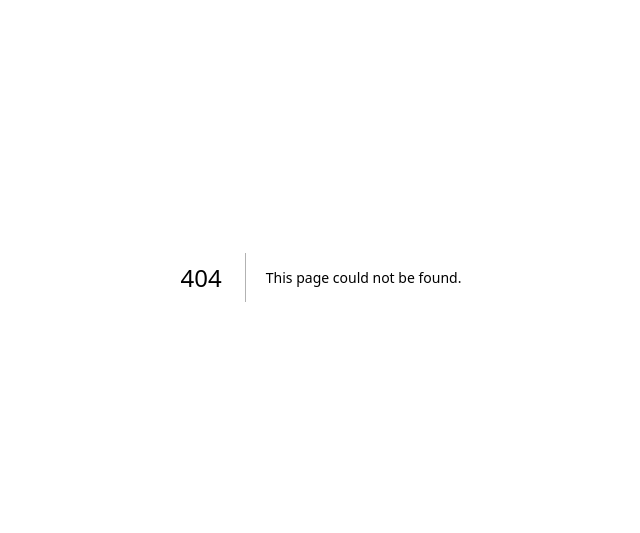
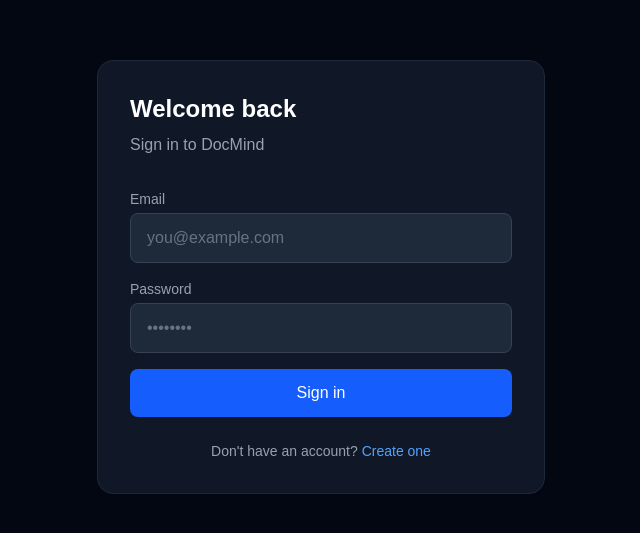
Before and after one commit to yahyahus/docmind-frontend, a Next.js app: page /login in a window 1280 px wide. Before the commit this address had no page. Shown: the part 123-656 px from the top of the page, without its empty margins (319-959 px from the left). Built offline with nearby package versions, Linux system fonts and the light colour scheme; no server answers.

Commit message:
Initial Next.js setup

```diff
--- /dev/null
+++ b/app/login/page.js
@@ -0,0 +1,99 @@
+'use client';
+import { useState } from 'react';
+import { useRouter } from 'next/navigation';
+import Cookies from 'js-cookie';
+import api from '../../lib/api';
+
+export default function Login() {
+  const router = useRouter();
+  const [email, setEmail] = useState('');
+  const [password, setPassword] = useState('');
+  const [error, setError] = useState('');
+  const [loading, setLoading] = useState(false);
+
+  async function handleLogin() {
+    setError('');
+    setLoading(true);
+    try {
+      // FastAPI login expects form data not JSON
+      const formData = new URLSearchParams();
+      formData.append('username', email);
+      formData.append('password', password);
+
+      const response = await api.post('/auth/login', formData, {
+        headers: { 'Content-Type': 'application/x-www-form-urlencoded' },
+      });
+
+      // Save token in cookie — expires in 1 day
+      Cookies.set('token', response.data.access_token, { expires: 1 });
+      router.push('/dashboard');
+    } catch (err) {
+      setError('Invalid email or password');
+    } finally {
+      setLoading(false);
+    }
+  }
+
+  return (
+    <div className="min-h-screen bg-gray-950 flex items-center justify-center">
+      <div className="bg-gray-900 p-8 rounded-2xl w-full max-w-md border border-gray-800">
+
+        <h1 className="text-2xl font-bold text-white mb-2">Welcome back</h1>
+        <p className="text-gray-400 mb-8">Sign in to DocMind</p>
+
+        {error && (
+          <div className="bg-red-900/30 border border-red-700 text-red-400
+                          rounded-lg p-3 mb-4 text-sm">
+            {error}
+          </div>
+        )}
+
+        <div className="space-y-4">
+          <div>
+            <label className="block text-sm text-gray-400 mb-1">Email</label>
+            <input
+              type="email"
+              value={email}
+              onChange={(e) => setEmail(e.target.value)}
+              onKeyDown={(e) => e.key === 'Enter' && handleLogin()}
+              placeholder="you@example.com"
+              className="w-full bg-gray-800 border border-gray-700 rounded-lg
+                         px-4 py-3 text-white placeholder-gray-500 focus:outline-none
+                         focus:border-blue-500 transition-colors"
+            />
+          </div>
+
+          <div>
+            <label className="block text-sm text-gray-400 mb-1">Password</label>
+            <input
+              type="password"
+              value={password}
+              onChange={(e) => setPassword(e.target.value)}
+              onKeyDown={(e) => e.key === 'Enter' && handleLogin()}
+              placeholder="••••••••"
+              className="w-full bg-gray-800 border border-gray-700 rounded-lg
+                         px-4 py-3 text-white placeholder-gray-500 focus:outline-none
+                         focus:border-blue-500 transition-colors"
+            />
+          </div>
+
+          <button
+            onClick={handleLogin}
+            disabled={loading}
+            className="w-full bg-blue-600 hover:bg-blue-500 disabled:bg-blue-900
+                       text-white font-medium py-3 rounded-lg transition-colors"
+          >
+            {loading ? 'Signing in...' : 'Sign in'}
+          </button>
+        </div>
+
+        <p className="text-center text-gray-400 mt-6 text-sm">
+          Don't have an account?{' '}
+          <a href="/register" className="text-blue-400 hover:text-blue-300">
+            Create one
+          </a>
+        </p>
+      </div>
+    </div>
+  );
+}
--- /dev/null
+++ b/app/register/login.js
@@ -0,0 +1,90 @@
+'use client';
+import { useState } from 'react';
+import { useRouter } from 'next/navigation';
+import api from '../../lib/api';
+
+export default function Register() {
+  const router = useRouter();
+  const [email, setEmail] = useState('');
+  const [password, setPassword] = useState('');
+  const [error, setError] = useState('');
+  const [loading, setLoading] = useState(false);
+
+  async function handleRegister() {
+    setError('');
+    if (password.length < 8) {
+      setError('Password must be at least 8 characters');
+      return;
+    }
+    setLoading(true);
+    try {
+      await api.post('/auth/register', { email, password });
+      router.push('/login');
+    } catch (err) {
+      setError(err.response?.data?.detail || 'Registration failed');
+    } finally {
+      setLoading(false);
+    }
+  }
+
+  return (
+    <div className="min-h-screen bg-gray-950 flex items-center justify-center">
+      <div className="bg-gray-900 p-8 rounded-2xl w-full max-w-md border border-gray-800">
+
+        <h1 className="text-2xl font-bold text-white mb-2">Create account</h1>
+        <p className="text-gray-400 mb-8">Start chatting with your documents</p>
+
+        {error && (
+          <div className="bg-red-900/30 border border-red-700 text-red-400
+                          rounded-lg p-3 mb-4 text-sm">
+            {error}
+          </div>
+        )}
+
+        <div className="space-y-4">
+          <div>
+            <label className="block text-sm text-gray-400 mb-1">Email</label>
+            <input
+              type="email"
+              value={email}
+              onChange={(e) => setEmail(e.target.value)}
+              placeholder="you@example.com"
+              className="w-full bg-gray-800 border border-gray-700 rounded-lg
+                         px-4 py-3 text-white placeholder-gray-500 focus:outline-none
+                         focus:border-blue-500 transition-colors"
+            />
+          </div>
+
+          <div>
+            <label className="block text-sm text-gray-400 mb-1">Password</label>
+            <input
+              type="password"
+              value={password}
+              onChange={(e) => setPassword(e.target.value)}
+              placeholder="Minimum 8 characters"
+              className="w-full bg-gray-800 border border-gray-700 rounded-lg
+                         px-4 py-3 text-white placeholder-gray-500 focus:outline-none
+                         focus:border-blue-500 transition-colors"
+            />
+          </div>
+
+          <button
+            onClick={handleRegister}
+            disabled={loading}
+            className="w-full bg-blue-600 hover:bg-blue-500 disabled:bg-blue-900
+                       text-white font-medium py-3 rounded-lg transition-colors"
+          >
+            {loading ? 'Creating account...' : 'Create account'}
+          </button>
+        </div>
+
+        <p className="text-center text-gray-400 mt-6 text-sm">
+          Already have an account?{' '}
+          <a href="/login" className="text-blue-400 hover:text-blue-300">
+            Sign in
+          </a>
+        </p>
+      </div>
+    </div>
+  );
+}
--- /dev/null
+++ b/lib/api.js
@@ -0,0 +1,50 @@
+/**
+ * FILE: lib/api.js
+ * ROLE: Central API client. All backend calls go through here.
+ *
+ * WHAT THIS FILE DOES:
+ * - Creates an axios instance pointed at your FastAPI backend
+ * - Automatically attaches JWT token to every request
+ * - Handles 401 errors (token expired) by redirecting to login
+ *
+ * WHAT THIS FILE DOES NOT DO:
+ * - Does not contain UI components
+ * - Does not manage state
+ * - Does not know about pages or routing
+ */
+
+import axios from 'axios';
+import Cookies from 'js-cookie';
+
+// Create axios instance with base URL from environment variable
+const api = axios.create({
+  baseURL: process.env.NEXT_PUBLIC_API_URL,
+  headers: {
+    'Content-Type': 'application/json',
+  },
+});
+
+// Request interceptor — runs before every API call
+// Automatically adds Bearer token if it exists in cookies
+api.interceptors.request.use((config) => {
+  const token = Cookies.get('token');
+  if (token) {
+    config.headers.Authorization = `Bearer ${token}`;
+  }
+  return config;
+});
+
+// Response interceptor — runs after every API response
+// If token expired (401), clear it and redirect to login
+api.interceptors.response.use(
+  (response) => response,
+  (error) => {
+    if (error.response?.status === 401) {
+      Cookies.remove('token');
+      window.location.href = '/login';
+    }
+    return Promise.reject(error);
+  }
+);
+
+export default api;
--- a/package.json
+++ b/package.json
@@ -9,6 +9,8 @@
     "lint": "eslint"
   },
   "dependencies": {
+    "axios": "^1.13.6",
+    "js-cookie": "^3.0.5",
     "next": "16.1.6",
     "react": "19.2.3",
     "react-dom": "19.2.3"
```
Also changed, not shown: 1 other file (tests, documents, lock files or other folders).
